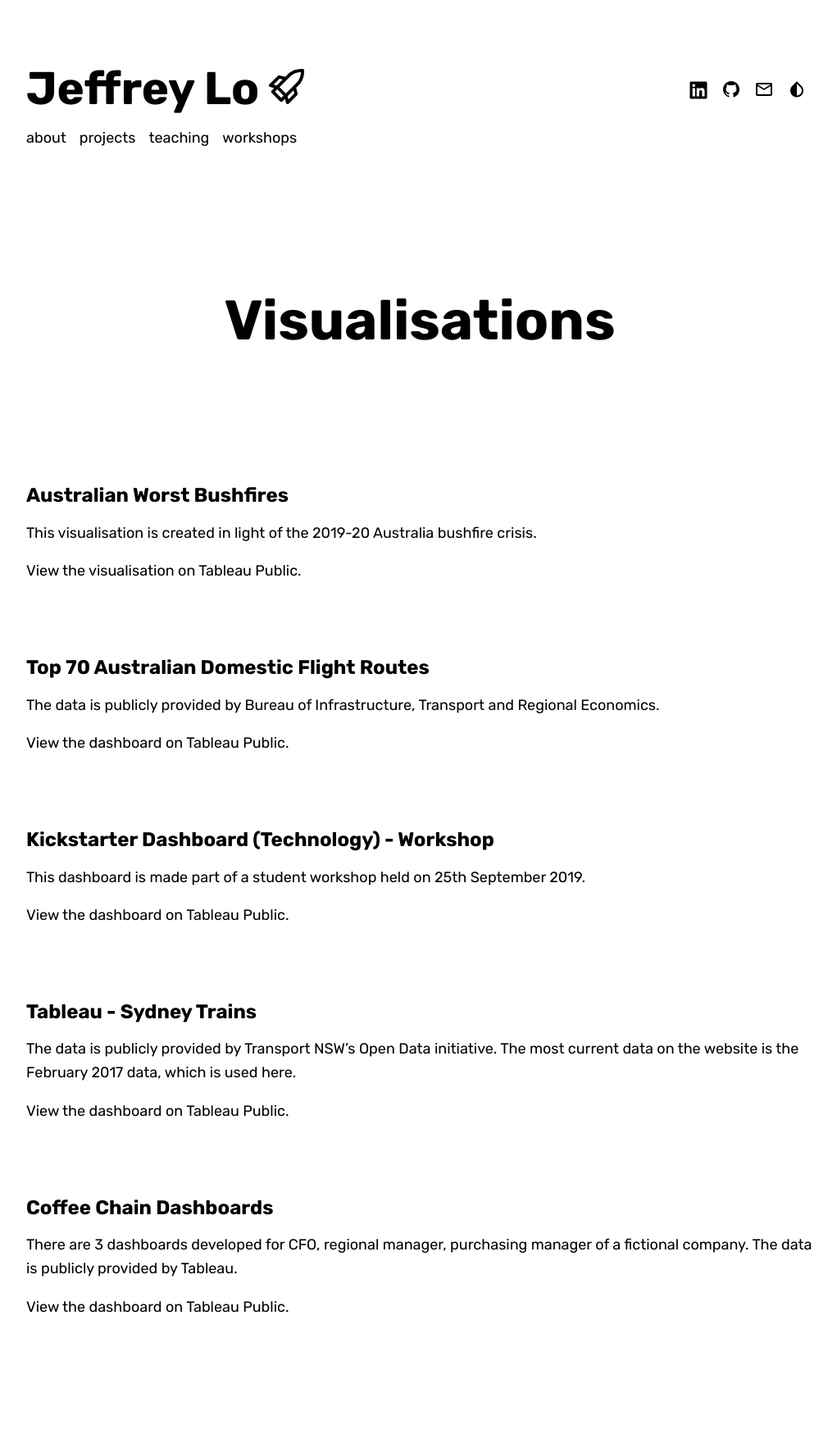
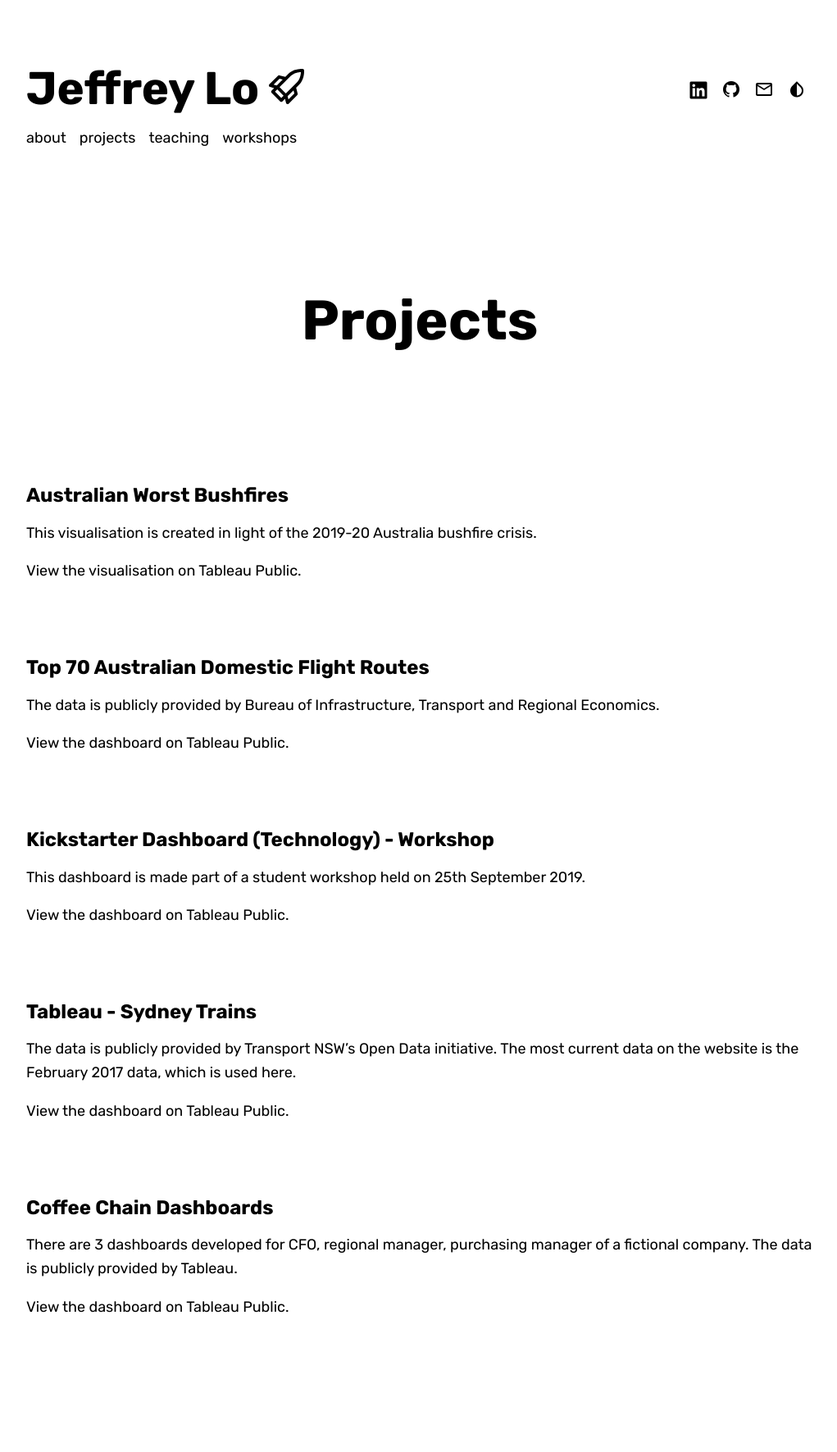
Before and after one commit to jeffreycklo/jeffreycklo.github.io, a Jekyll site: the page built from visualisations.md, in a window 1280 px wide. Shown: the whole page at 82% size, without its empty margins (128-1149 px from the left). Built offline with Jekyll 4.4.1, drawn with Linux system fonts in a browser that asks for light colours; nearby versions of some CDN libraries; some web fonts are replaced.

Commit message:
Renamed visualisations to projects

```diff
--- a/visualisations.md
+++ b/visualisations.md
@@ -1,7 +1,7 @@
 ---
 layout: page
-title: Visualisations
-permalink: /visualisations/
+title: Projects
+permalink: /projects/
 published: true
 ---
 
```
